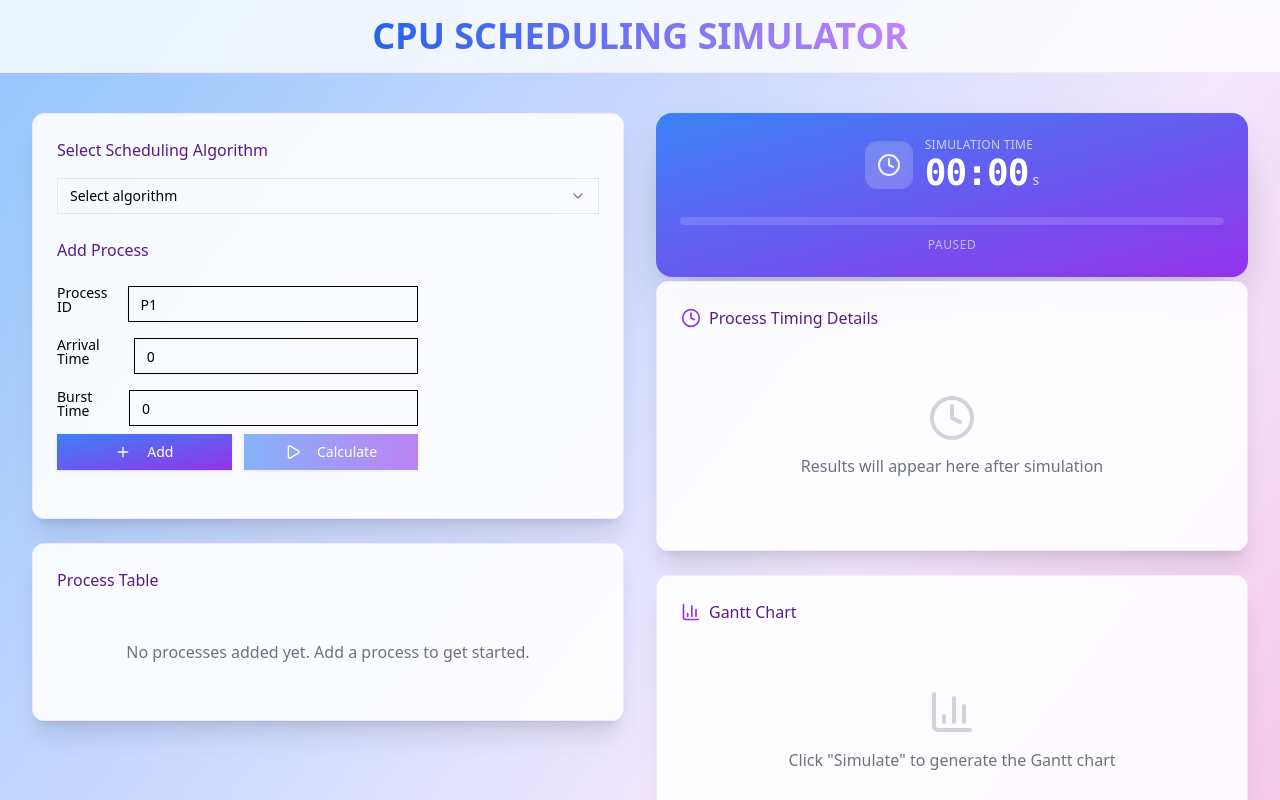
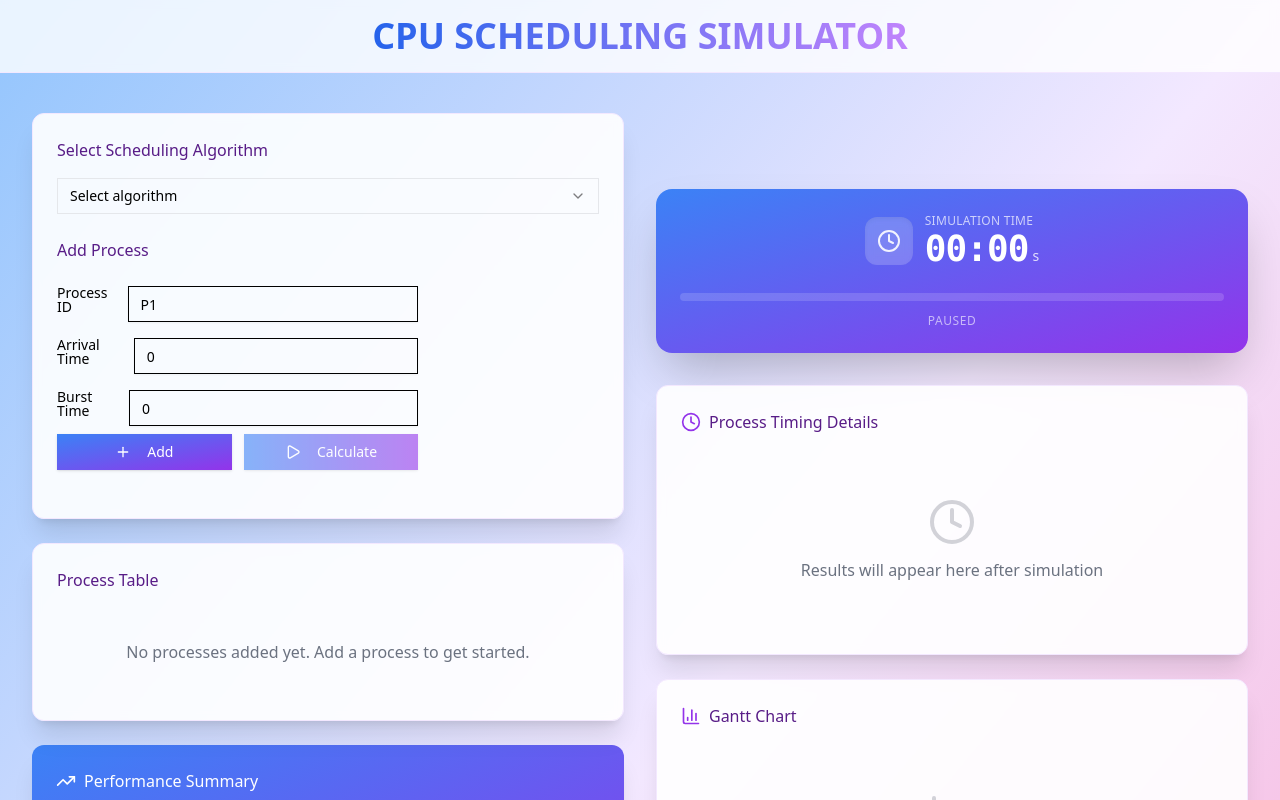
Before and after one commit to Tejas383/LPU_CSE311_CA2, a React (Vite) app: page / in a window 1280 px wide. Shown: the top 800 px of the page. Built offline with nearby package versions, Linux system fonts and the light colour scheme.

Commit message:
feat: integrate Summary component into Results and App; adjust layout for better presentation

```diff
--- a/src/App.jsx
+++ b/src/App.jsx
@@ -4,6 +4,7 @@ import Results from "./Results";
 import Process from "./Process";
 import Timer from "./Timer";
 import ComparativeAnalysis from "./ComparativeAnalysis";
+import Summary from "./Summary";
 
 function App() {
   const [process, setProcess] = useState([]);
@@ -53,9 +54,11 @@ function App() {
               setReset={setReset}
               isRunning={isRunning}
             />
+
+            <Summary calculatedProcess={calculatedProcess} />
           </div>
 
-          <div className="flex flex-col items-center justify-center flex-1 gap-1">
+          <div className="flex flex-col items-center justify-center flex-1 gap-8">
             <Timer
               isRunning={isRunning}
               onTick={setCurrentTime}
--- a/src/ProcessForm.jsx
+++ b/src/ProcessForm.jsx
@@ -12,12 +12,11 @@ import {
 } from "@/components/ui/form";
 import { Input } from "@/components/ui/input";
 import { Button } from "@/components/ui/button";
-import { Plus } from "lucide-react";
+import { Plus, Play } from "lucide-react";
 import runFCFS from "./algorithms/fcfs";
 import runSJF from "./algorithms/sjf";
 import runPriorityNP from "./algorithms/priorityNP";
 import runRR from "./algorithms/rr";
-import { Play } from "lucide-react";
 
 const FormSchema = z.object({
   pid: z.string().min(2, {
--- a/src/Results.jsx
+++ b/src/Results.jsx
@@ -1,8 +1,6 @@
 import React from "react";
 import ResultsTable from "./ResultsTable";
 import GanttChart from "./GanttChart";
-import ReadyQueue from "./readyQueue";
-import Simulation from "./Simulation";
 import Summary from "./Summary";
 
 const Results = ({
@@ -11,7 +9,7 @@ const Results = ({
   currentTime,
 }) => {
   return (
-    <div className="space-y-6">
+    <div className="space-y-6 w-full">
       <ResultsTable calculatedProcess={calculatedProcess} />
 
       <div className="flex flex-col md:flex-row gap-4">
@@ -20,7 +18,7 @@ const Results = ({
         </div>
       </div>
 
-      <Summary calculatedProcess={calculatedProcess} />
+      {/* <Summary calculatedProcess={calculatedProcess} /> */}
     </div>
   );
 };
```
